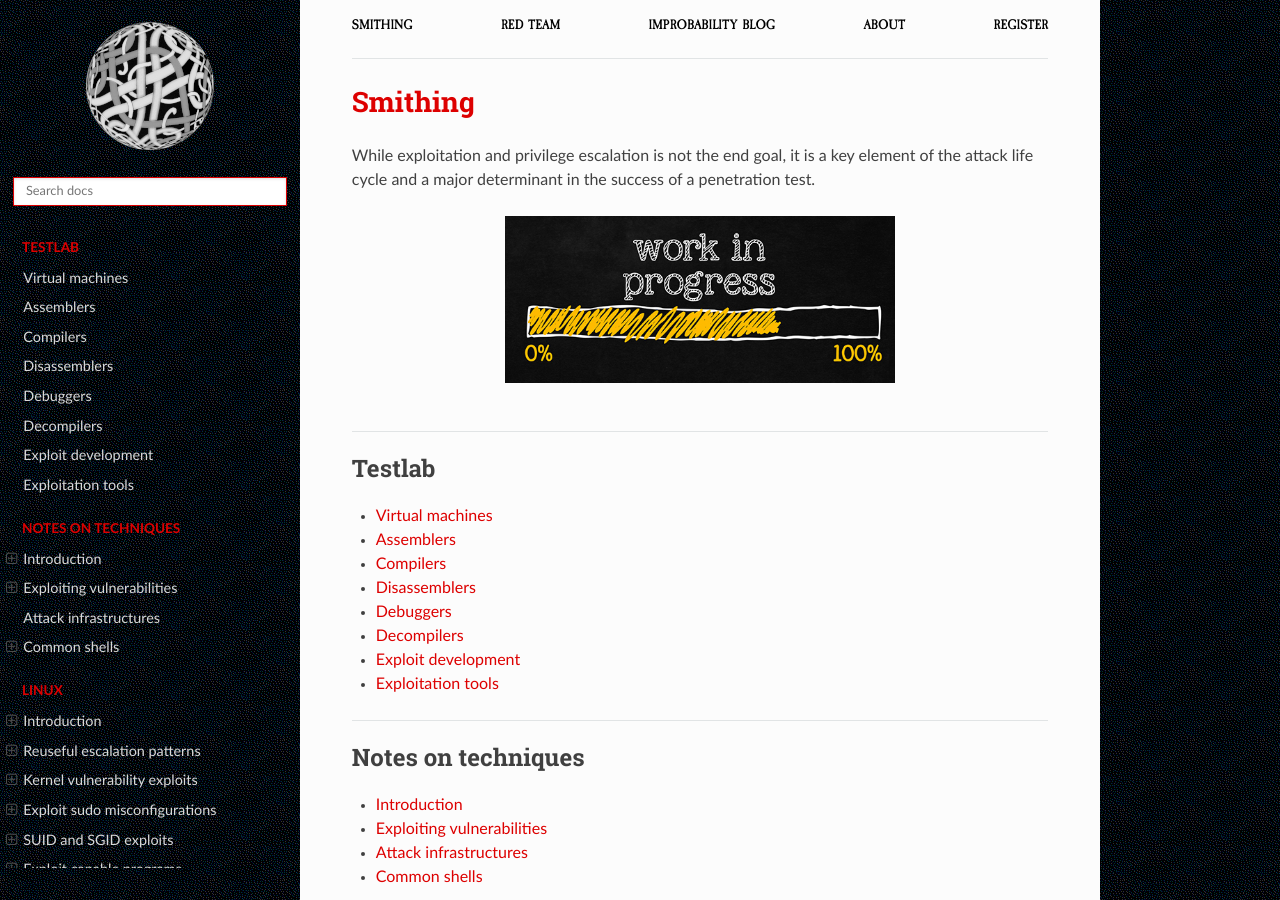
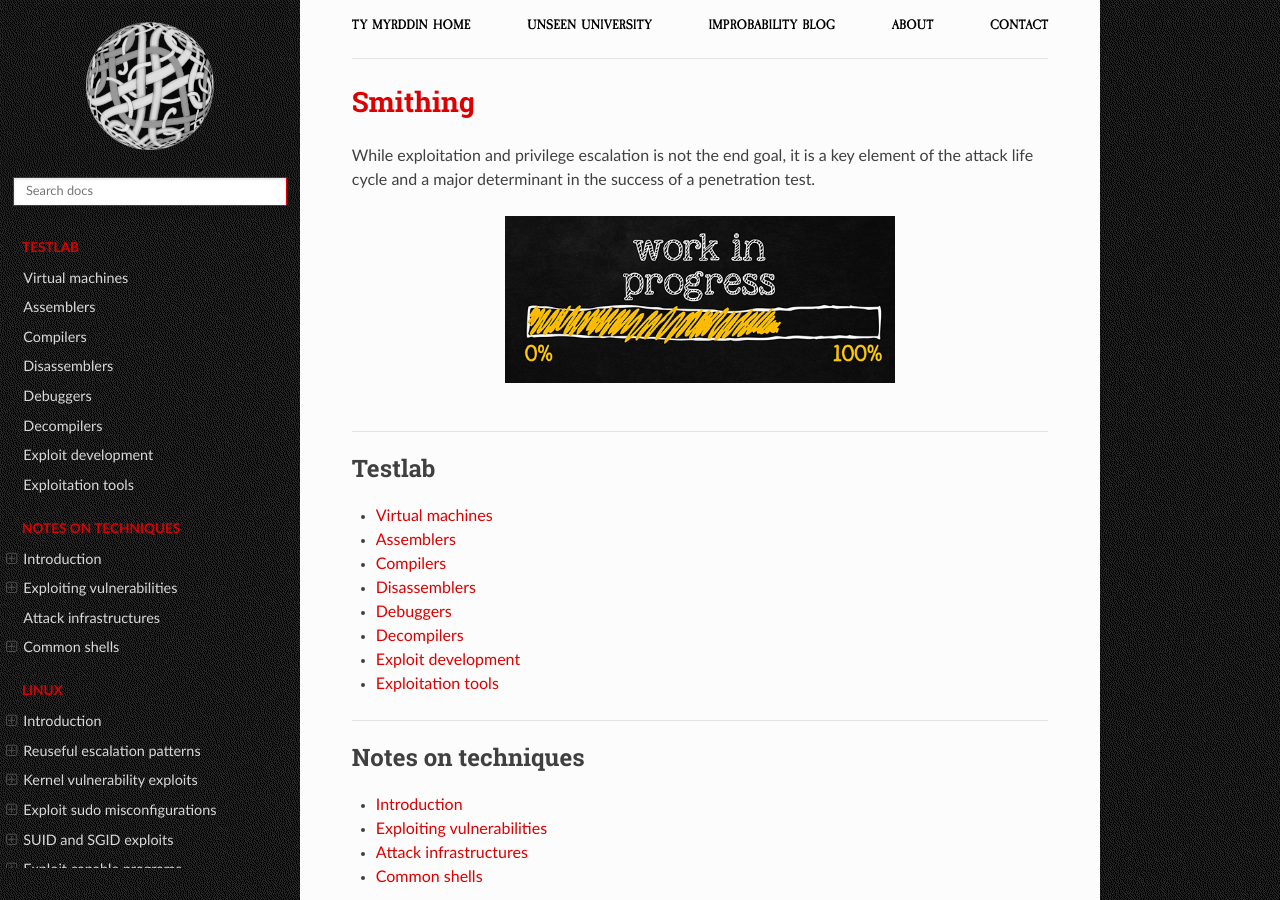
Before and after one commit to tymyrddin/red-escalation, a Sphinx documentation site: the page built from source/index.rst, in a window 1280 px wide and 900 px high. Built offline with Sphinx 7.4.7 and the Read the Docs theme 2.0.0, drawn with Linux system fonts in a browser that asks for light colours; some of the changed text lies outside the part shown.

Commit message:
Upgrades

```diff
--- a/source/_templates/breadcrumbs.html
+++ b/source/_templates/breadcrumbs.html
@@ -1,11 +1,11 @@
 <div class="container">
     <topnav>
             <ul>
-                <li class="nav__item"><a href="https://exploitation.tymyrddin.dev/" class="nav__link">Smithing</a></li>
-                <li class="nav__item"><a href="https://red.tymyrddin.dev/" class="nav__link">Red Team</a></li>
-                <li class="nav__item"><a href="https://uu.tymyrddin.dev/blog/" class="nav__link">Improbability Blog</a></li>
-                <li class="nav__item"><a href="https://uu.tymyrddin.dev/about/" class="nav__link">About</a></li>
-                <li class="nav__item"><a href="https://uu.tymyrddin.dev/registration/" class="nav__link">Register</a></li>
+                <li class="nav__item"><a href="https://tymyrddin.dev/" class="nav__link">Ty Myrddin Home</a></li>
+                <li class="nav__item"><a href="https://uu.tymyrddin.dev/writeups/" class="nav__link">Unseen University</a></li>
+                <li class="nav__item"><a href="https://tymyrddin.dev/blogs/" class="nav__link">Improbability Blog</a></li>
+                <li class="nav__item"><a href="https://tymyrddin.dev/about/" class="nav__link">About</a></li>
+                <li class="nav__item"><a href="https://tymyrddin.dev/contact/" class="nav__link">Contact</a></li>
             </ul>
     </topnav>
     <hr>
--- a/source/_templates/footer.html
+++ b/source/_templates/footer.html
@@ -1,4 +1,4 @@
 {% extends "!footer.html" %}
 {%- block contentinfo %}
-        <a href="https://uu.tymyrddin.dev">Unseen University</a>, 2023, with a forest garden <a href="https://ut7.fr/">fostered by /ut7</a>.
+        <a href="https://uu.tymyrddin.dev">Unseen University</a>, 2024, with a forest garden <a href="https://ut7.fr/">fostered by /ut7</a>.
 {% endblock %}
--- a/source/conf.py
+++ b/source/conf.py
@@ -76,10 +76,4 @@ html_show_sphinx = False
 # If true, "(C) Copyright ..." is shown in the HTML footer. Default is True.
 html_show_copyright = False
 
-
-# Intersphinx
-intersphinx_mapping = {
-    "red-hurdles": ("https://fire.tymyrddin.dev/", None),
-    "red-iac": ("https://iac.tymyrddin.dev/", None),
-}
 myst_url_schemes = ["http", "https", ]
```
Also changed, not shown: requirements.txt (+17 -81 lines), source/docs/notes/infrastructure.md (+1 -1 lines), source/_static/images/site/background.png.
